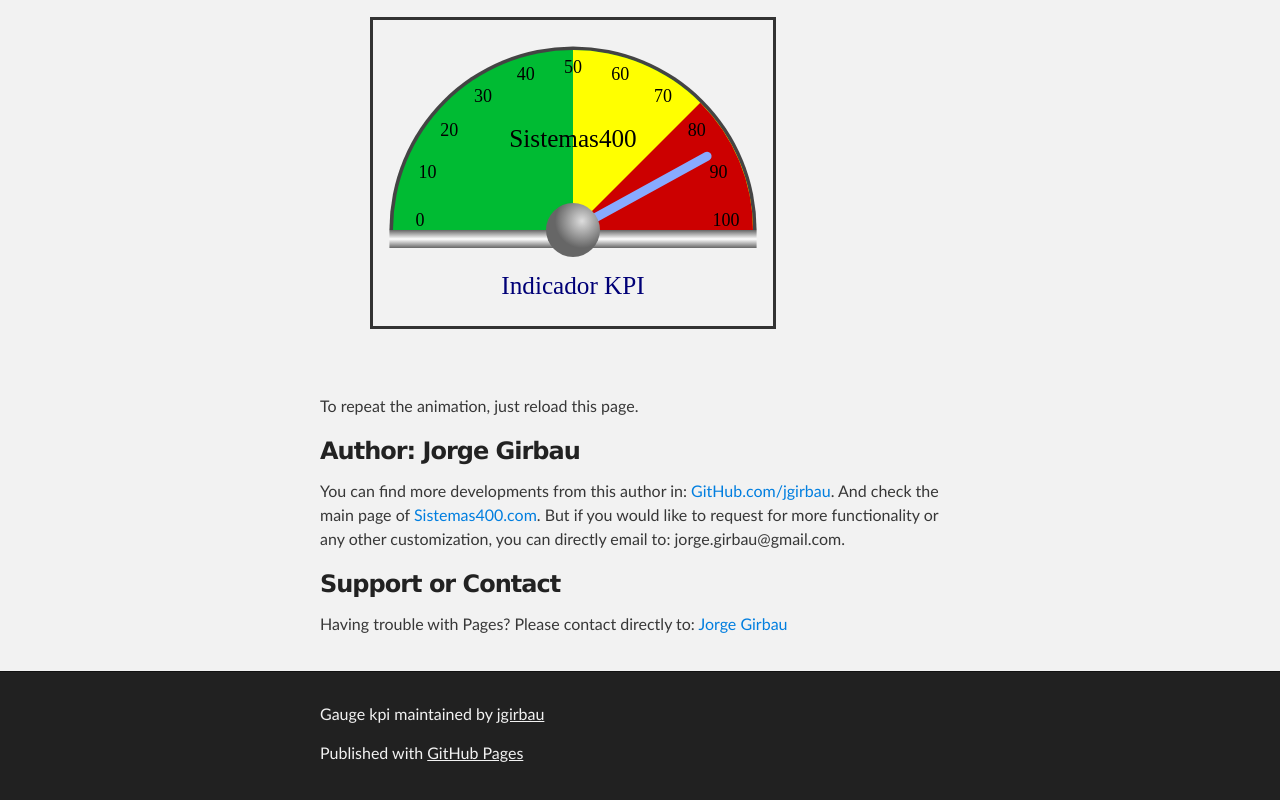
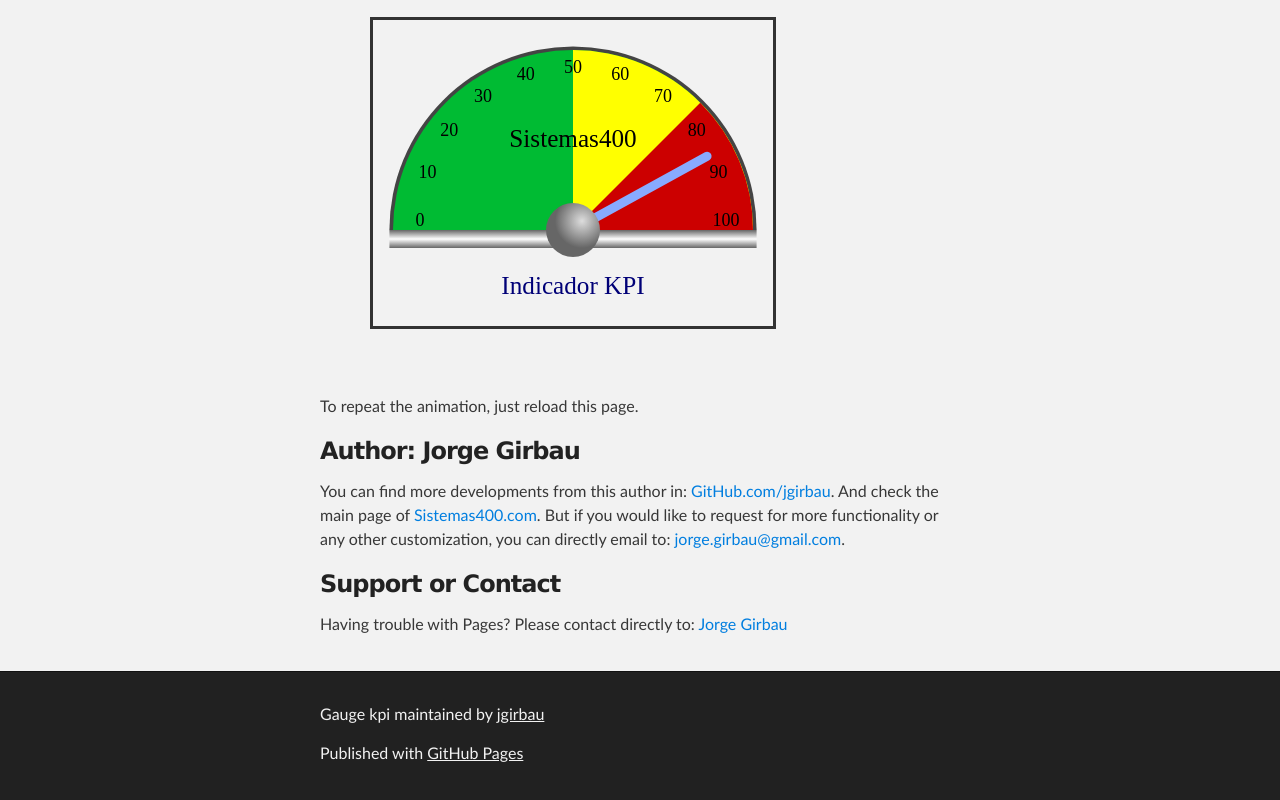
Before and after one commit to jgirbau/gauge_kpi, a plain HTML site: page index.html in a window 1280 px wide. Shown: the part 429-1229 px from the top of the page. Drawn offline with Linux system fonts and the light colour scheme.

Commit message:
Update index.html

```diff
--- a/index.html
+++ b/index.html
@@ -53,7 +53,7 @@ You can visit the page on <a href="https://www.github.com/jgirbau/gauge_kpi">Git
 <p>You can find more developments from this author in: <a href="https://www.github.com/jgirbau">GitHub.com/jgirbau</a>.
 And check the main page of <a href="http://www.Sistemas400.com">Sistemas400.com</a>.
 But if you would like to request for more functionality or any other customization,
-you can directly email to: jorge.girbau@gmail.com.</p>
+you can directly email to: <a href="emailto:jorge.girbau@gmail.com">jorge.girbau@gmail.com</a>.</p>
 
 <h3>
 <a id="support-or-contact" class="anchor" href="#support-or-contact" aria-hidden="true"><span class="octicon octicon-link"></span></a>Support or Contact</h3>
```
